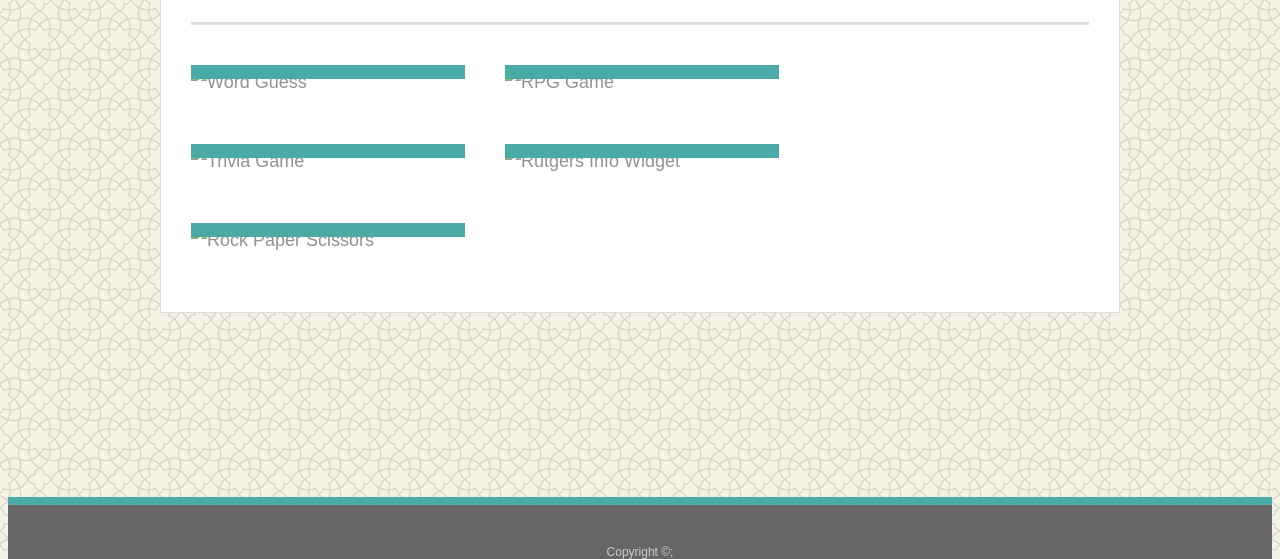
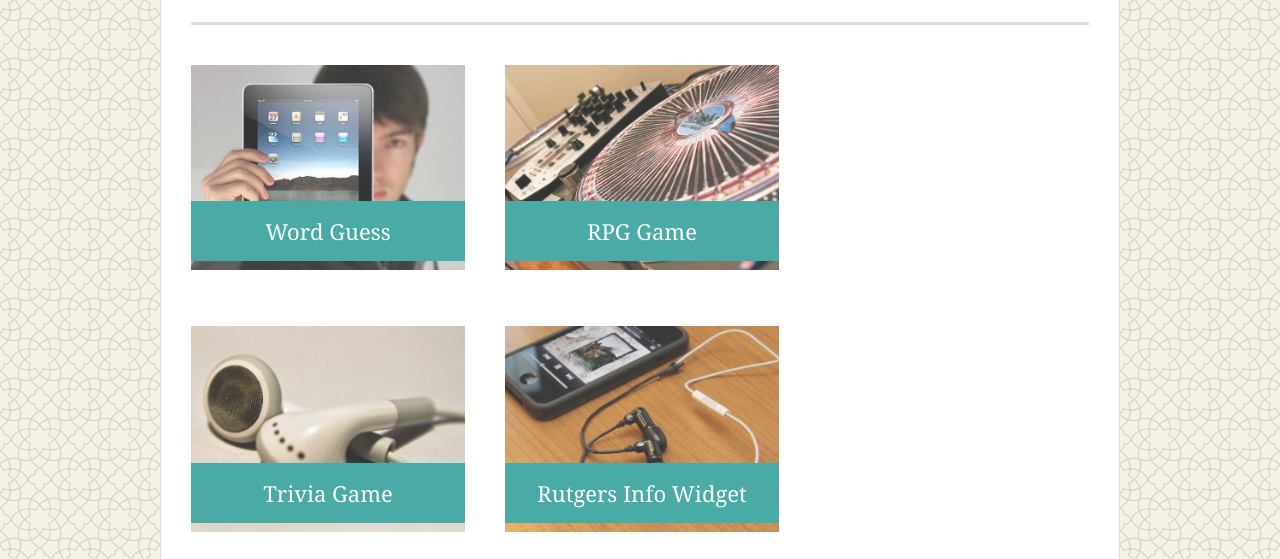
Before and after one commit to RichardVargas1/Basic-Portfolio, a plain HTML site: page portfolio.html in a window 1280 px wide. Shown: the part 241-800 px from the top of the page. Drawn offline with Linux system fonts and the light colour scheme.

Commit message:
Finalized Portfolio

```diff
--- a/portfolio.html
+++ b/portfolio.html
@@ -23,27 +23,27 @@
                 <h1>Portfolio</h1>
 
                 <div class="work">
-                    <img src="assets/images/technics-q-c-640-480-1.jpg" alt="Word Guess">
+                    <img src="[assets]/images/technics-q-c-640-480-1.jpg" alt="Word Guess">
 
                     <h3>Word Guess</h3>
                 </div>
                 <div class="work">
-                    <img src="assets/images/technics-q-c-640-480-2.jpg" alt="RPG Game">
+                    <img src="[assets]/images/technics-q-c-640-480-2.jpg" alt="RPG Game">
 
                     <h3>RPG Game</h3>
                 </div>
                 <div class="work">
-                    <img src="assets/images/technics-q-c-640-480-5.jpg" alt="Trivia Game">
+                    <img src="[assets]/images/technics-q-c-640-480-5.jpg" alt="Trivia Game">
 
                     <h3>Trivia Game</h3>
                 </div>
                 <div class="work">
-                    <img src="assets/images/technics-q-c-640-480-7.jpg" alt="Rutgers Info Widget">
+                    <img src="[assets]/images/technics-q-c-640-480-7.jpg" alt="Rutgers Info Widget">
 
                     <h3>Rutgers Info Widget</h3>
                 </div>
                 <div class="work">
-                    <img src="assets/images/technics-q-c-640-480-9.jpg" alt="Rock Paper Scissors">
+                    <img src="[assets]/images/technics-q-c-640-480-9.jpg" alt="Rock Paper Scissors">
 
                     <h3>Rock Paper Scissors</h3>
                 </div>
```
Also changed, not shown: index.html (+1 -0 lines), [assets]/images/technics-q-c-640-480-1.jpg (added), [assets]/images/technics-q-c-640-480-2.jpg (added), [assets]/images/technics-q-c-640-480-5.jpg (added), [assets]/images/technics-q-c-640-480-7.jpg (added), [assets]/images/technics-q-c-640-480-9.jpg (added).
